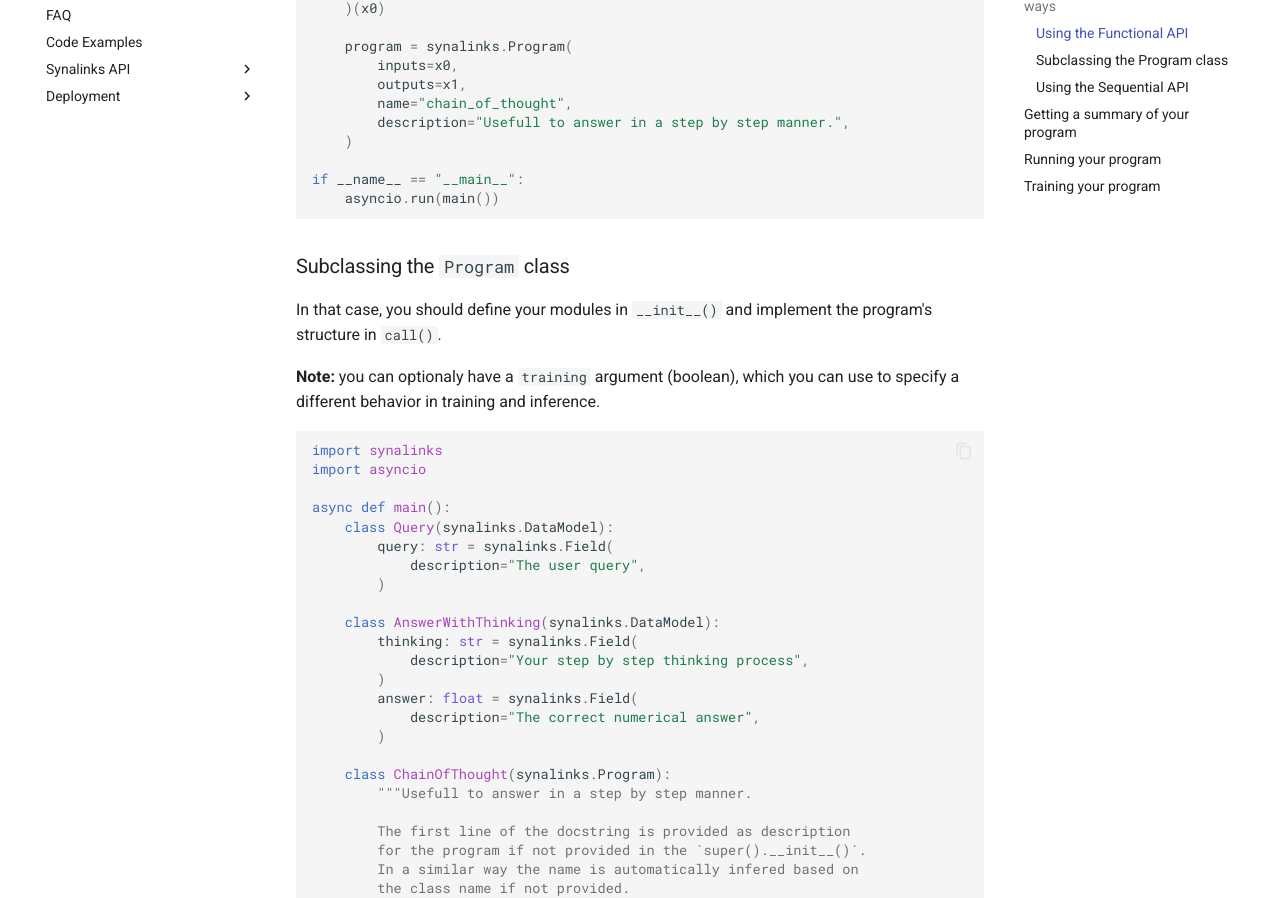
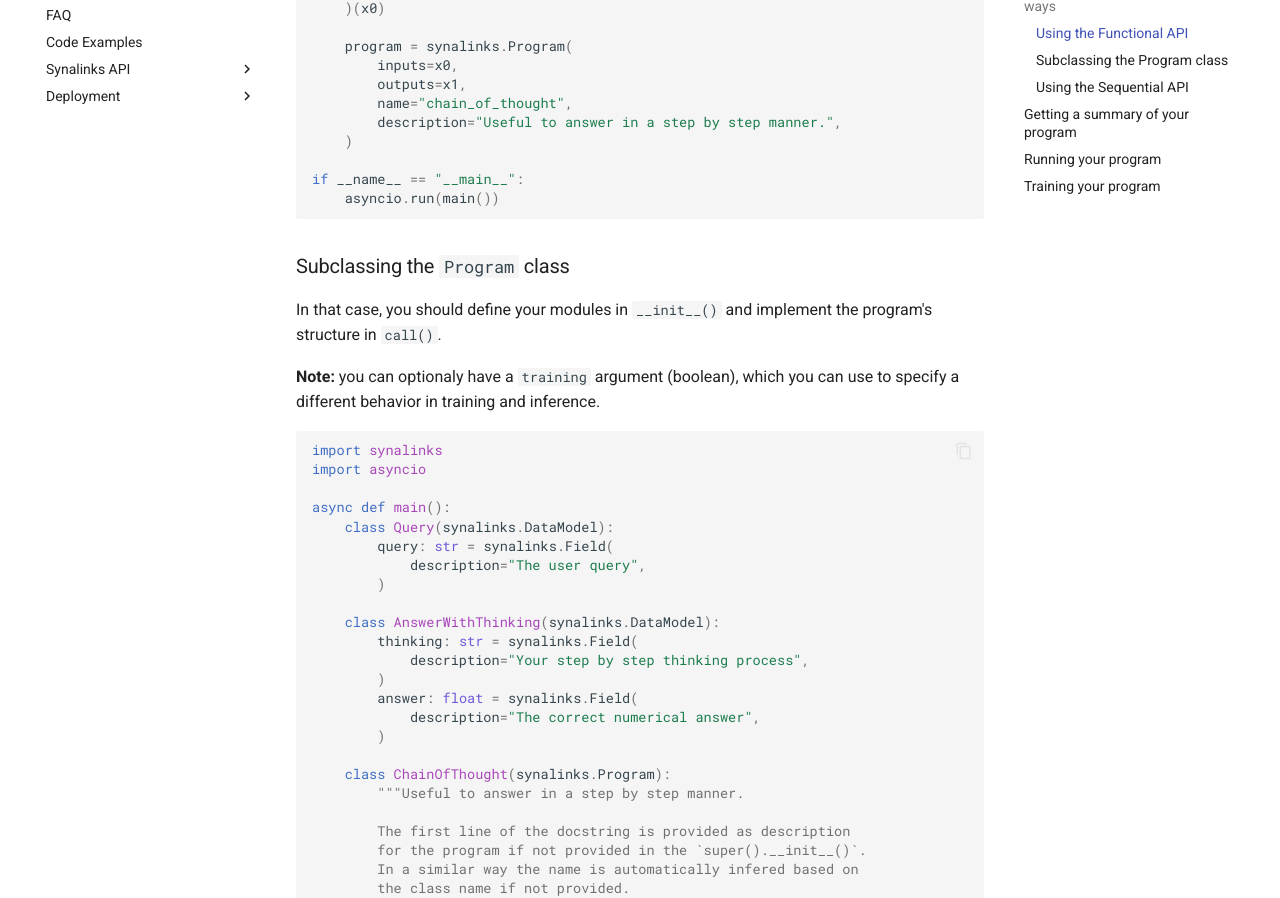
Before and after one commit to hanno-meister/synalinks, an MkDocs documentation site: the page built from docs/index.md, in a window 1280 px wide and 1400 px high, scrolled down 875 px. Shown: the part 147-1045 px from the top of the window. Built offline with MkDocs 1.6.1 and Material for MkDocs 9.7.7, drawn with Linux system fonts in a browser that asks for light colours; comment, search, counter and statistics services are not loaded; some of the changed text lies outside the part shown.

Commit message:
Fix useful typo

````diff
--- a/docs/index.md
+++ b/docs/index.md
@@ -48,7 +48,7 @@ async def main():
         inputs=x0,
         outputs=x1,
         name="chain_of_thought",
-        description="Usefull to answer in a step by step manner.",
+        description="Useful to answer in a step by step manner.",
     )
 
 if __name__ == "__main__":
@@ -80,7 +80,7 @@ async def main():
         )
 
     class ChainOfThought(synalinks.Program):
-        """Usefull to answer in a step by step manner.
+        """Useful to answer in a step by step manner.
 
         The first line of the docstring is provided as description
         for the program if not provided in the `super().__init__()`.
@@ -177,7 +177,7 @@ async def main():
             ),
         ],
         name="chain_of_thought",
-        description="Usefull to answer in a step by step manner.",
+        description="Useful to answer in a step by step manner.",
     )
 
 if __name__ == "__main__":
@@ -192,7 +192,7 @@ To print a tabular summary of your program:
 program.summary()
 ```
 
-Or a plot (usefull to document your system):
+Or a plot (Useful to document your system):
 
 ```python
 synalinks.utils.plot_program(
````
Also changed, not shown: README.md (+5 -5 lines), docs/FAQ.md (+2 -2 lines), docs/Synalinks API/Built-in Datasets/index.md (+3 -3 lines), 9 other files.
